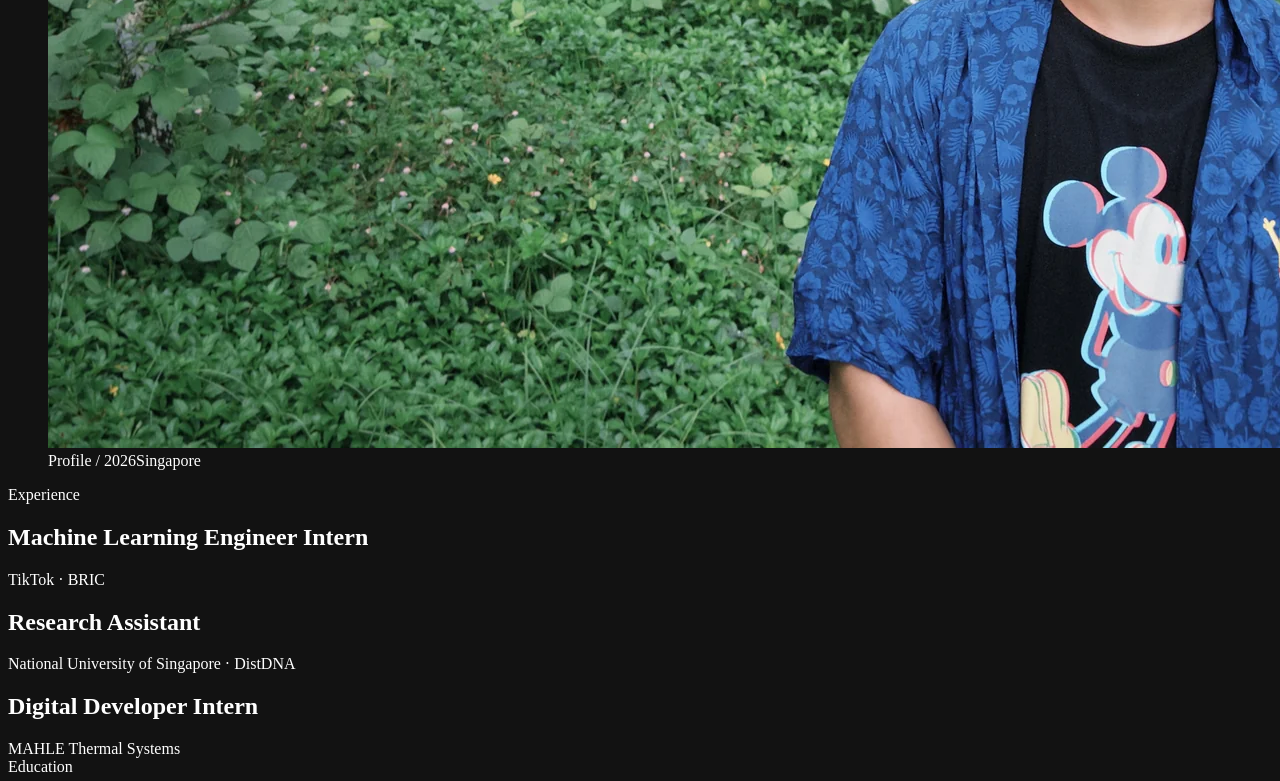
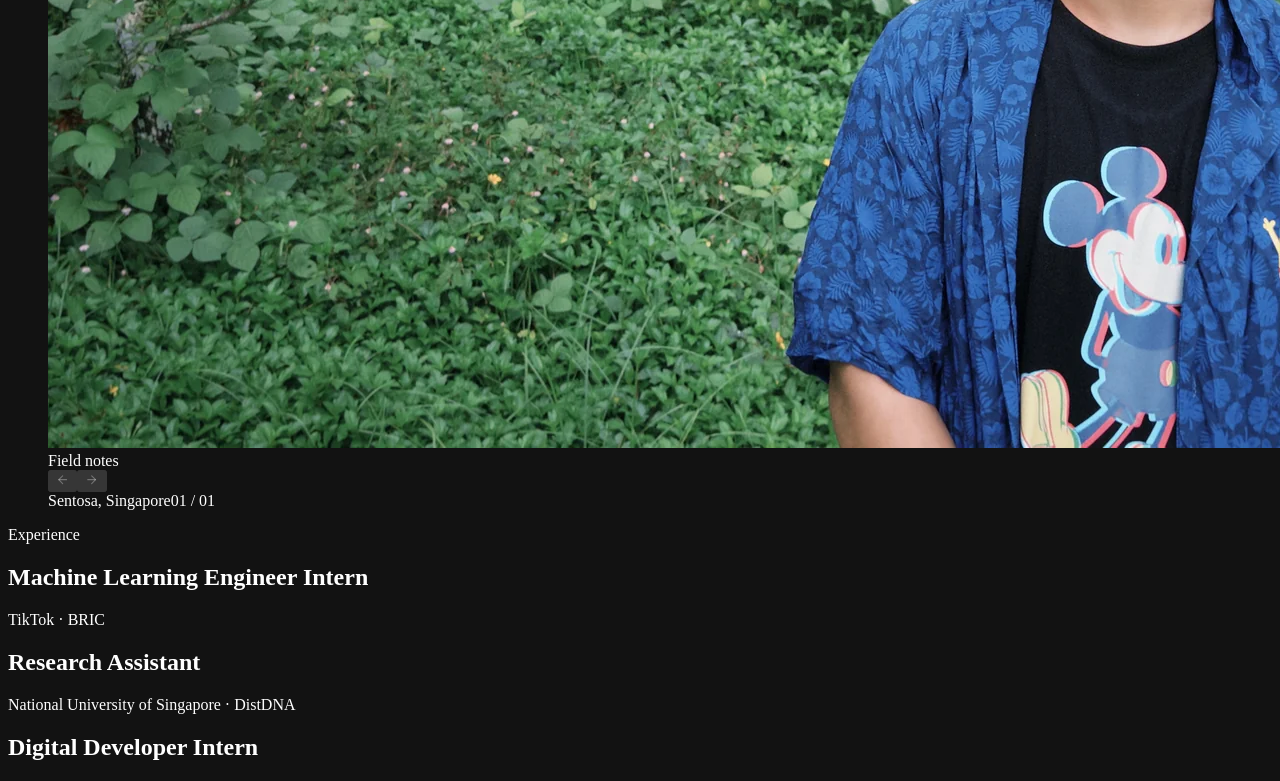
Before and after one commit to Anormalm/anormalm.github.io, a React (Vite) app: page /cv in a window 1280 px wide. Shown: the part 962-1743 px from the top of the page. Built offline with nearby package versions, Linux system fonts and the light colour scheme.

Commit message:
Turn CV portrait into photo album

```diff
--- a/src/index.css
+++ b/src/index.css
@@ -1852,8 +1852,32 @@
   margin-top: 2rem;
 }
 
+.cv-photo-album {
+  position: relative;
+  min-width: 0;
+  margin: 0;
+  isolation: isolate;
+}
+
+.cv-photo-album::before,
+.cv-photo-album::after {
+  content: "";
+  position: absolute;
+  inset: 0.55rem -0.35rem -0.4rem 0.55rem;
+  z-index: 0;
+  border: 1px solid color-mix(in srgb, var(--accent) 18%, var(--line));
+  border-radius: 1.35rem;
+  transform: rotate(1.2deg);
+}
+
+.cv-photo-album::after {
+  inset: 0.25rem 0.15rem -0.2rem 0.3rem;
+  transform: rotate(-0.6deg);
+}
+
 .cv-profile-photo {
   position: relative;
+  z-index: 1;
   min-width: 0;
   aspect-ratio: 4 / 3;
   overflow: hidden;
@@ -1884,20 +1908,66 @@
 
 .cv-profile-photo:hover img { transform: scale(1.025); filter: saturate(1.08); }
 
-.cv-profile-photo figcaption {
+.cv-photo-label {
   position: absolute;
   z-index: 2;
-  right: 1rem;
-  bottom: 0.9rem;
-  left: 1rem;
-  display: flex;
-  justify-content: space-between;
-  gap: 1rem;
+  top: 0.85rem;
+  left: 0.9rem;
+  border: 1px solid rgba(237, 244, 255, 0.24);
+  border-radius: 999px;
+  background: rgba(4, 10, 18, 0.45);
+  padding: 0.36rem 0.58rem;
+  backdrop-filter: blur(8px);
   font-family: var(--font-mono);
   font-size: 7px;
   letter-spacing: 0.16em;
   text-transform: uppercase;
   color: rgba(237, 244, 255, 0.78);
+}
+
+.cv-photo-controls {
+  position: absolute;
+  z-index: 3;
+  right: 0.8rem;
+  bottom: 0.8rem;
+  display: flex;
+  gap: 0.35rem;
+}
+
+.cv-photo-controls button {
+  display: grid;
+  width: 2rem;
+  height: 2rem;
+  place-items: center;
+  border: 1px solid rgba(237, 244, 255, 0.3);
+  border-radius: 50%;
+  background: rgba(4, 10, 18, 0.56);
+  color: rgba(237, 244, 255, 0.92);
+  backdrop-filter: blur(8px);
+  transition: 180ms ease;
+}
+
+.cv-photo-controls button:not(:disabled):hover {
+  border-color: var(--accent);
+  background: var(--accent);
+  color: var(--paper);
+  transform: translateY(-2px);
+}
+
+.cv-photo-controls button:disabled { opacity: 0.42; cursor: default; }
+
+.cv-photo-caption {
+  position: relative;
+  z-index: 1;
+  display: flex;
+  justify-content: space-between;
+  gap: 1rem;
+  padding: 0.9rem 0.25rem 0;
+  font-family: var(--font-mono);
+  font-size: 8px;
+  letter-spacing: 0.16em;
+  text-transform: uppercase;
+  color: var(--muted);
 }
 
 /* CV gate */
--- a/src/pages/CV.jsx
+++ b/src/pages/CV.jsx
@@ -1,6 +1,6 @@
 import { useEffect, useState } from 'react';
 import { AnimatePresence, motion as Motion } from 'framer-motion';
-import { FiDownload, FiExternalLink, FiX } from 'react-icons/fi';
+import { FiArrowLeft, FiArrowRight, FiDownload, FiExternalLink, FiX } from 'react-icons/fi';
 import { publications } from '../data/portfolio';
 
 const EXPERIENCE = [
@@ -42,6 +42,14 @@ const GATE_CHOICES = [
   ['Just curious', 'Curiosity is a valid credential. Access granted.'],
 ];
 
+const CV_PHOTOS = [
+  {
+    src: '/lifan-signal.webp',
+    alt: 'Lifan Hu standing in a garden at Sentosa, Singapore',
+    location: 'Sentosa, Singapore',
+  },
+];
+
 const Publication = ({ publication }) => {
   const content = (
     <>
@@ -66,6 +74,13 @@ const Publication = ({ publication }) => {
 const CV = () => {
   const [showGate, setShowGate] = useState(false);
   const [gateMessage, setGateMessage] = useState('');
+  const [activePhoto, setActivePhoto] = useState(0);
+
+  const changePhoto = (direction) => {
+    setActivePhoto((current) => (current + direction + CV_PHOTOS.length) % CV_PHOTOS.length);
+  };
+
+  const photo = CV_PHOTOS[activePhoto];
 
   useEffect(() => {
     if (!showGate) return undefined;
@@ -113,17 +128,45 @@ const CV = () => {
             </div>
           </div>
 
-          <figure className="cv-profile-photo">
-            <img
-              src="/lifan-signal.webp"
-              alt="Lifan Hu standing in a garden"
-              width="1600"
-              height="1200"
-              decoding="async"
-            />
-            <figcaption>
-              <span>Profile / 2026</span>
-              <span>Singapore</span>
+          <figure className="cv-photo-album">
+            <div className="cv-profile-photo">
+              <AnimatePresence initial={false} mode="wait">
+                <Motion.img
+                  key={photo.src}
+                  src={photo.src}
+                  alt={photo.alt}
+                  width="1600"
+                  height="1200"
+                  decoding="async"
+                  initial={{ opacity: 0 }}
+                  animate={{ opacity: 1 }}
+                  exit={{ opacity: 0 }}
+                  transition={{ duration: 0.45, ease: [0.22, 1, 0.36, 1] }}
+                />
+              </AnimatePresence>
+              <span className="cv-photo-label">Field notes</span>
+              <div className="cv-photo-controls" aria-label="Photo album controls">
+                <button
+                  type="button"
+                  onClick={() => changePhoto(-1)}
+                  disabled={CV_PHOTOS.length === 1}
+                  aria-label="Previous photo"
+                >
+                  <FiArrowLeft />
+                </button>
+                <button
+                  type="button"
+                  onClick={() => changePhoto(1)}
+                  disabled={CV_PHOTOS.length === 1}
+                  aria-label="Next photo"
+                >
+                  <FiArrowRight />
+                </button>
+              </div>
+            </div>
+            <figcaption className="cv-photo-caption">
+              <span>{photo.location}</span>
+              <span>{String(activePhoto + 1).padStart(2, '0')} / {String(CV_PHOTOS.length).padStart(2, '0')}</span>
             </figcaption>
           </figure>
         </div>
```
